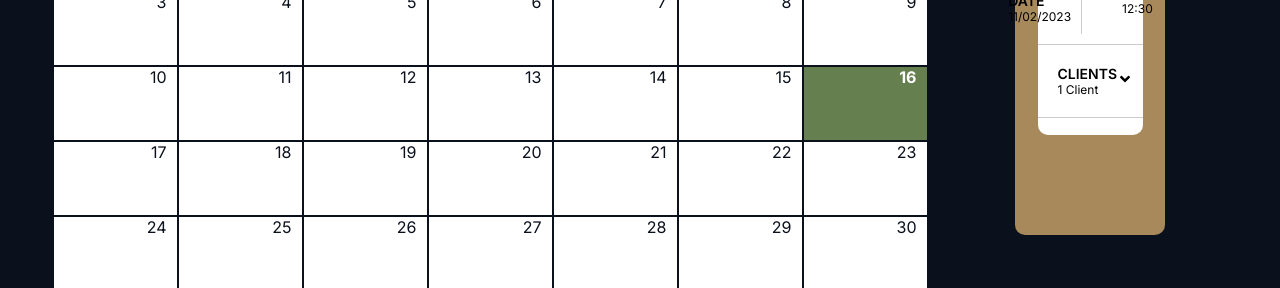
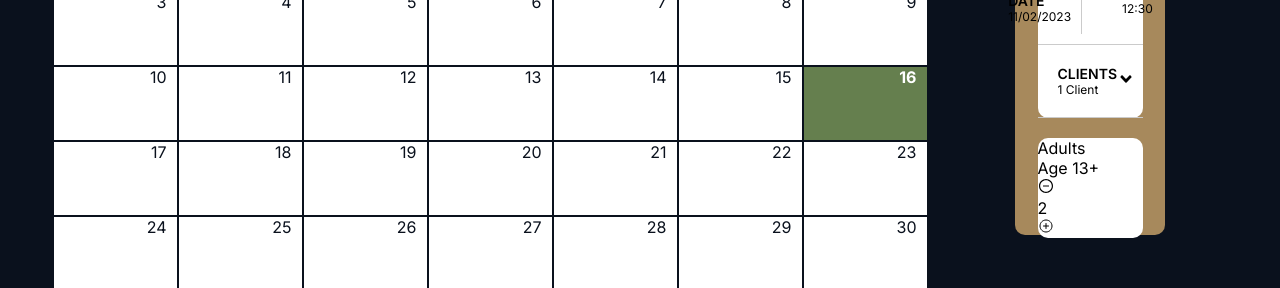
Before and after one commit to rkotchamp/HairBay-project, a React (Vite) app in the folder HairBayFrontEnd/: page /profile in a window 1280 px wide. Shown: the part 1194-1482 px from the top of the page. Built offline with nearby package versions, Linux system fonts and the light colour scheme.

Commit message:
created the details and started implementing some states

```diff
--- /dev/null
+++ b/HairBayFrontEnd/src/Components/AddCount/AddCount.css
@@ -0,0 +1,29 @@
+.addCount__container {
+  width: 70%;
+  height: 100%;
+  background-color: var(--text-color);
+  border-radius: 10px;
+}
+.adultAndKids {
+  background-color: transparent;
+}
+.adults {
+  background-color: transparent;
+}
+.adultCounts {
+  background-color: transparent;
+}
+.icons__style {
+  background-color: transparent;
+}
+
+.adults__text {
+  background-color: transparent;
+}
+.adults__text p {
+  background-color: transparent;
+}
+
+.increase__number {
+  background-color: transparent;
+}
--- /dev/null
+++ b/HairBayFrontEnd/src/Components/AddCount/AddCount.jsx
@@ -0,0 +1,26 @@
+import { IoAddCircleOutline } from "react-icons/io5";
+import { AiOutlineMinusCircle } from "react-icons/ai";
+
+import "./AddCount.css";
+
+function AddCount() {
+  return (
+    <div className="addCount__container">
+      <div className="adultAndKids">
+        <div className="adults">
+          <div className="adults__text">
+            <p>Adults</p>
+            <p>Age 13+</p>
+          </div>
+          <div className="adultCounts">
+            <AiOutlineMinusCircle className="icons__style" />
+            <p className="increase__number">2</p>
+            <IoAddCircleOutline className="icons__style" />
+          </div>
+        </div>
+      </div>
+    </div>
+  );
+}
+
+export default AddCount;
--- a/HairBayFrontEnd/src/Pages/Profile Page/Profile.css
+++ b/HairBayFrontEnd/src/Pages/Profile Page/Profile.css
@@ -260,7 +260,6 @@
 }
 
 .clients {
-  /* color: var(--text-color); */
   background-color: transparent;
 }
 
@@ -275,6 +274,7 @@
 }
 .icon-up {
   background-color: transparent;
+  font-size: 18px;
 }
 
 .client-details {
--- a/HairBayFrontEnd/src/Pages/Profile Page/Profile.jsx
+++ b/HairBayFrontEnd/src/Pages/Profile Page/Profile.jsx
@@ -9,6 +9,7 @@ import { LiaStarSolid } from "react-icons/lia";
 import { Link } from "react-router-dom";
 import { FaAngleUp, FaAngleDown } from "react-icons/fa";
 import { useState } from "react";
+import AddCount from "../../Components/AddCount/AddCount";
 import "./Profile.css";
 
 const userImages = [
@@ -129,6 +130,7 @@ function Profile() {
                   </div>
                 </div>
               </div>
+              <AddCount />
             </div>
           </div>
         </div>
```
